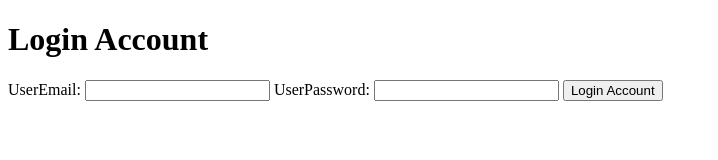
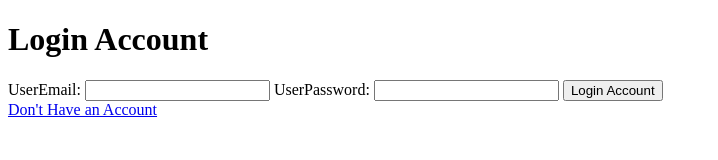
Before and after one commit to moaazhassan4819/login-register-form-js, a plain HTML site: page index.html in a window 1280 px wide. Shown: the whole page, without its empty margins (0-718 px from the left). Drawn offline with Linux system fonts and the light colour scheme.

Commit message:
add links

```diff
--- a/index.html
+++ b/index.html
@@ -35,6 +35,11 @@
         </label>
         <button>Login Account</button>
     </form>
+
+    <a href="register.html">
+        Don't Have an Account
+    </a>
+
     <script src="script.js"></script>
 </body>
 </html>
```
Also changed, not shown: register.html (+4 -0 lines).
